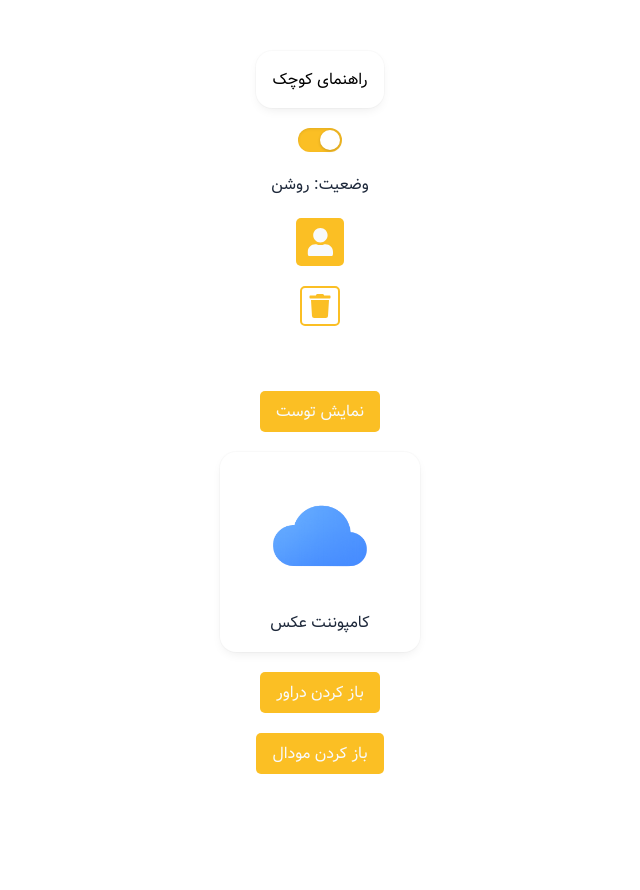
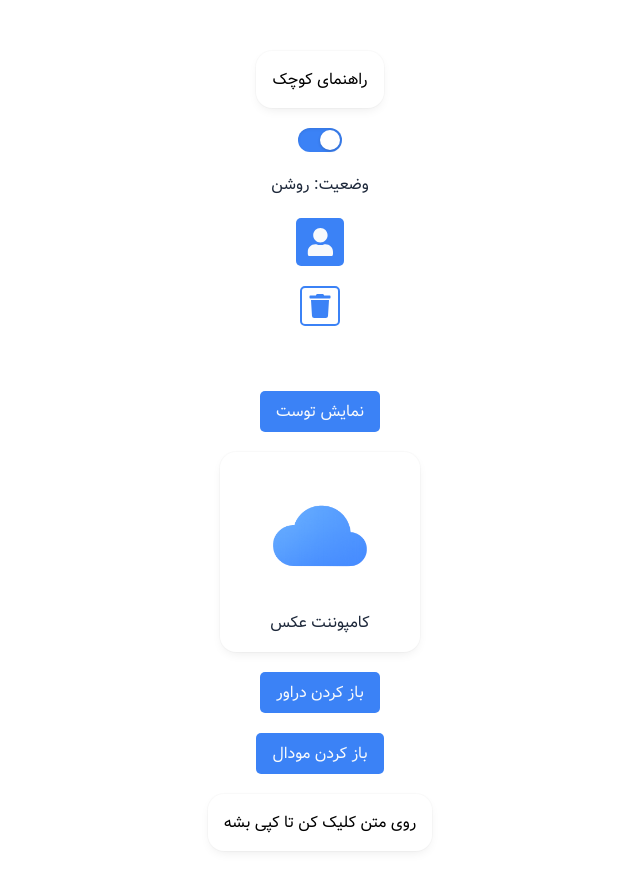
Before and after one commit to mohammadmehdisharife/ArianElements, a React (Vite) app: page / in a window 1280 px wide. Shown: the part 660-1550 px from the top of the page, without its empty margins (320-960 px from the left). Built offline with nearby package versions, Linux system fonts and the light colour scheme.

Commit message:
add Copy element

```diff
--- a/src/App.jsx
+++ b/src/App.jsx
@@ -11,6 +11,7 @@ import Toast from "./components/toast/Toast";
 import Img from "./components/img/Img";
 import Drawer from "./components/drawer/Drawer";
 import Modal from "./components/modal/Modal";
+import Copy from "./components/copy/Cpoy"
 
 // no needed
 import styles from "./App.module.scss";
@@ -123,6 +124,9 @@ const App = () => {
         </div>
       </Modal>
 
+      <Copy text="user_123">
+        <Card>روی متن کلیک کن تا کپی بشه</Card>
+      </Copy>
       <br />
       <br />
       <br />
--- /dev/null
+++ b/src/components/copy/Cpoy.jsx
@@ -0,0 +1,40 @@
+// Copy.jsx
+import { useState } from 'react';
+import Toast from '../toast/Toast';
+
+const Copy = ({
+    text,
+    children,
+    color = 'blue',
+    onCopy
+}) => {
+    const [showToast, setShowToast] = useState(false);
+
+    const handleCopy = async () => {
+        try {
+            await navigator.clipboard.writeText(text);
+            setShowToast(true);
+            onCopy?.();
+        } catch (err) {
+            console.log('خطا در کپی');
+        }
+    };
+
+    return (
+        <>
+            <div onClick={handleCopy}>
+                {children}
+            </div>
+
+            <Toast
+                show={showToast}
+                color={color}
+                onClose={() => setShowToast(false)}
+            >
+                کپی شد
+            </Toast>
+        </>
+    );
+};
+
+export default Copy;
--- a/src/components/theme.jsx
+++ b/src/components/theme.jsx
@@ -1 +1 @@
-export const THEME = "yellow"
+export const THEME = "blue"
```
